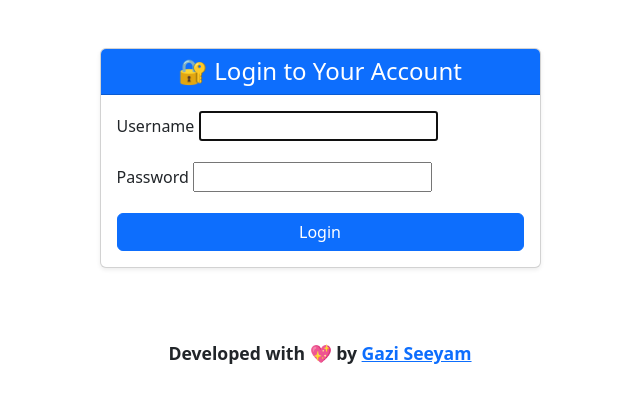
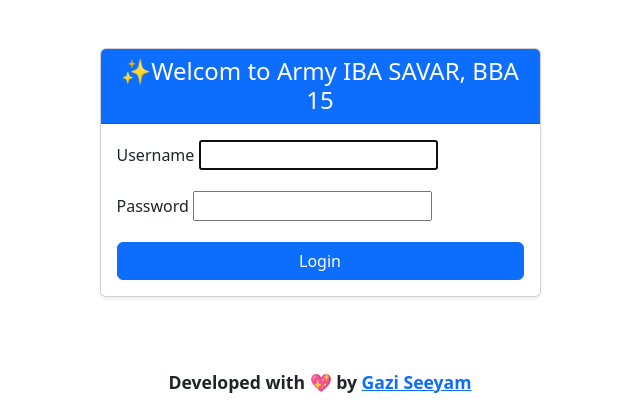
Before and after one commit to hellogaziseeyam/aibasectionb, a Django app: page /login/ in a window 1280 px wide. Shown: the top 420 px of the page, without its empty margins (320-960 px from the left). Run offline with Django 5.2, Linux system fonts and the light colour scheme.

Commit message:
edited some texts

```diff
--- a/core/templates/core/base.html
+++ b/core/templates/core/base.html
@@ -16,7 +16,7 @@
     <!-- ✅ Logo and Brand -->
     <a class="navbar-brand d-flex align-items-center text-white" href="{% url 'home' %}">
       <img src="https://i.ibb.co/QFhjCKC3/logo.png" alt="Logo" width="40" height="40" class="me-2">
-      <strong>AIBA, BBA-15 (B)</strong>
+      <strong>AIBA, BBA-15</strong>
     </a>
 
     <!-- ✅ Toggler for Mobile -->
--- a/core/templates/core/login.html
+++ b/core/templates/core/login.html
@@ -5,7 +5,7 @@
     <div class="col-12 col-sm-10 col-md-6 col-lg-5">
       <div class="card shadow-sm">
         <div class="card-header bg-primary text-white text-center">
-          <h4 class="mb-0">🔐 Login to Your Account</h4>
+          <h4 class="mb-0">✨Welcom to Army IBA SAVAR, BBA 15 </h4>
         </div>
         <div class="card-body">
           <form method="post" novalidate>
```
